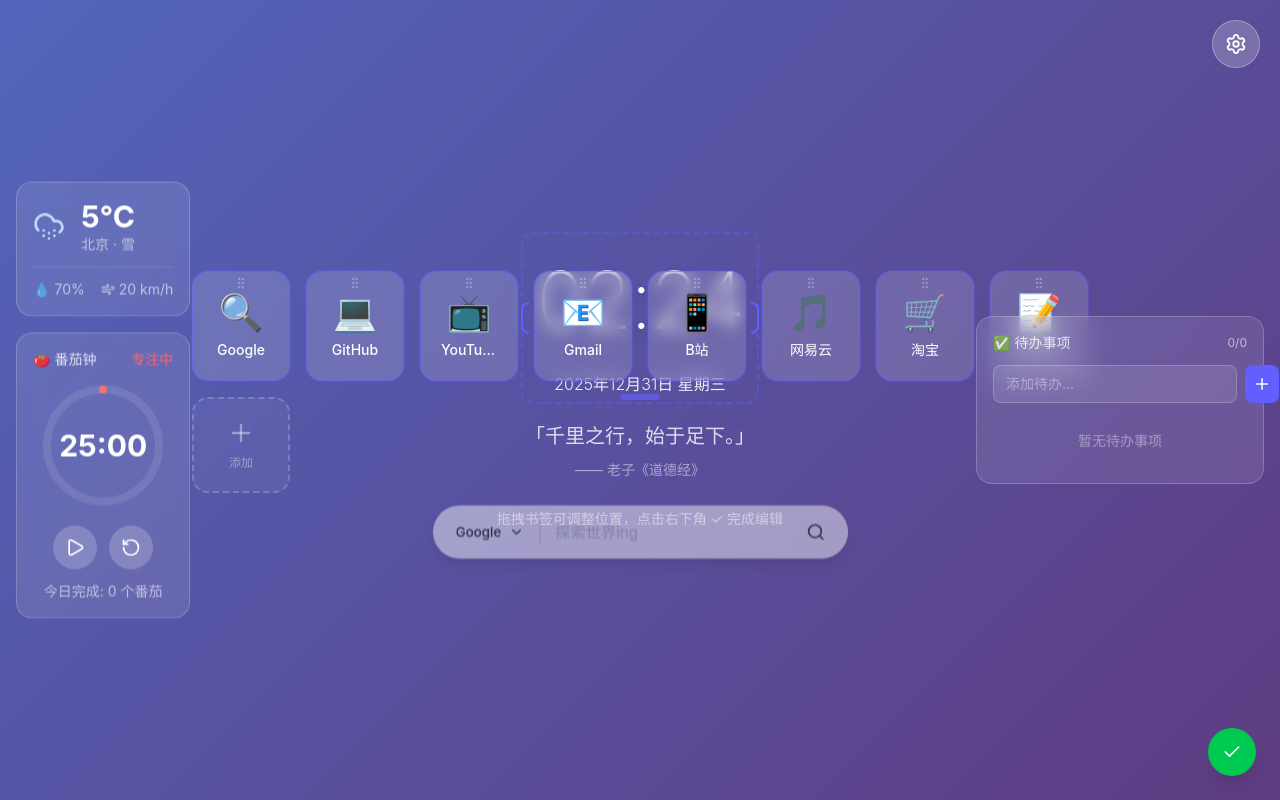
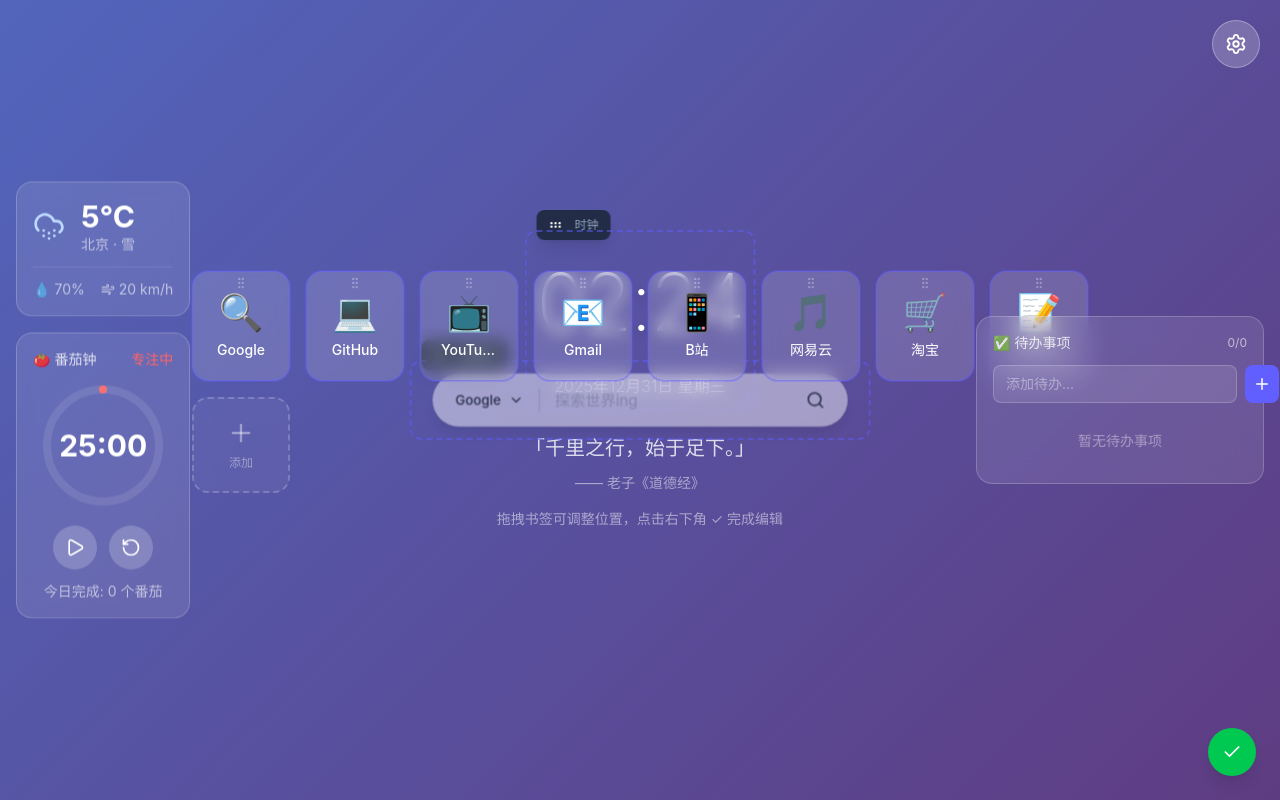
Before and after one commit to onecoin9/noDarkTabPage, a React (Vite) app: page / in a window 1280 px wide. Both pictures are taken after a click on the button 1232 px from the left and 752 px from the top of the page. Built offline with nearby package versions, Linux system fonts and the light colour scheme.

Commit message:
feat: draggable clock and search with position + offset support

```diff
--- a/src/App.tsx
+++ b/src/App.tsx
@@ -17,11 +17,11 @@ import {
   CalendarWidget,
 } from './components';
 import { useAppStore } from './stores/useAppStore';
-import type { BookmarkPosition } from './types';
+import type { PositionPreset } from './types';
 
 // 根据位置获取样式类
-function getPositionClasses(position: BookmarkPosition): string {
-  const positionMap: Record<BookmarkPosition, string> = {
+function getPositionClasses(position: PositionPreset): string {
+  const positionMap: Record<PositionPreset, string> = {
     'top-left': 'items-start justify-start',
     'top-center': 'items-start justify-center',
     'top-right': 'items-start justify-end',
@@ -41,7 +41,7 @@ function App() {
   const bookmarkPosition = settings.bookmarkPosition || 'center';
 
   return (
-    <div className="min-h-screen flex flex-col items-center justify-center p-6 md:p-10 relative">
+    <div className="min-h-screen relative overflow-hidden">
       <Background />
       <CustomCss />
       <SettingsButton />
@@ -89,14 +89,18 @@ function App() {
         )}
       </div>
 
-      {/* 主内容区域 - 时钟和搜索框始终居中 */}
-      <div className="fixed inset-0 flex flex-col items-center justify-center z-10 pointer-events-none">
-        <div className="pointer-events-auto flex flex-col items-center gap-6">
-          <Clock />
-          {settings.showQuote && <DailyQuote />}
-          <SearchBox />
+      {/* 时钟 - 自己管理位置 */}
+      <Clock />
+
+      {/* 每日一言 */}
+      {settings.showQuote && (
+        <div className="fixed top-1/2 left-1/2 -translate-x-1/2 translate-y-8 z-10">
+          <DailyQuote />
         </div>
-      </div>
+      )}
+
+      {/* 搜索框 - 自己管理位置 */}
+      <SearchBox />
 
       {/* 书签区域 - 可配置位置 */}
       <div className={`fixed inset-0 flex p-8 md:p-16 z-10 pointer-events-none ${getPositionClasses(bookmarkPosition)}`}>
--- a/src/components/Clock.tsx
+++ b/src/components/Clock.tsx
@@ -1,22 +1,24 @@
 import { motion } from 'framer-motion';
 import { useTime } from '../hooks/useTime';
 import { useAppStore } from '../stores/useAppStore';
-import { ResizableWrapper } from './ResizableWrapper';
+import { EditableWidget } from './EditableWidget';
 
 export function Clock() {
   const settings = useAppStore((s) => s.settings);
   const updateSettings = useAppStore((s) => s.updateSettings);
   const { time, date } = useTime(settings.showSeconds, settings.timeFormat);
   const fontSize = settings.clockFontSize || 80;
+  const position = settings.clockPosition || { preset: 'center', offsetX: 0, offsetY: -80 };
 
   return (
-    <ResizableWrapper
-      value={fontSize}
-      min={40}
-      max={200}
-      onChange={(v) => updateSettings({ clockFontSize: v })}
-      sensitivity={0.8}
-      label="px"
+    <EditableWidget
+      name="时钟"
+      position={position}
+      onPositionChange={(pos) => updateSettings({ clockPosition: pos })}
+      size={fontSize}
+      minSize={40}
+      maxSize={200}
+      onSizeChange={(size) => updateSettings({ clockFontSize: size })}
     >
       <motion.div
         initial={{ opacity: 0, y: 20 }}
@@ -39,6 +41,6 @@ export function Clock() {
           </div>
         )}
       </motion.div>
-    </ResizableWrapper>
+    </EditableWidget>
   );
 }
--- /dev/null
+++ b/src/components/EditableWidget.tsx
@@ -0,0 +1,185 @@
+import { useState, useRef, useEffect, type ReactNode } from 'react';
+import { motion } from 'framer-motion';
+import { GripHorizontal } from 'lucide-react';
+import { useEditMode } from '../stores/useEditMode';
+import type { ComponentPosition, PositionPreset } from '../types';
+
+interface EditableWidgetProps {
+  children: ReactNode;
+  name: string;
+  position: ComponentPosition;
+  onPositionChange: (position: ComponentPosition) => void;
+  // 可选的大小调整
+  size?: number;
+  minSize?: number;
+  maxSize?: number;
+  onSizeChange?: (size: number) => void;
+  className?: string;
+}
+
+// 位置预设到CSS的映射
+function getPositionStyle(position: ComponentPosition): React.CSSProperties {
+  const { preset, offsetX, offsetY } = position;
+
+  const presetStyles: Record<PositionPreset, { top?: string; bottom?: string; left?: string; right?: string; transform: string }> = {
+    'top-left': { top: '10%', left: '10%', transform: `translate(${offsetX}px, ${offsetY}px)` },
+    'top-center': { top: '10%', left: '50%', transform: `translate(calc(-50% + ${offsetX}px), ${offsetY}px)` },
+    'top-right': { top: '10%', right: '10%', transform: `translate(${-offsetX}px, ${offsetY}px)` },
+    'center-left': { top: '50%', left: '10%', transform: `translate(${offsetX}px, calc(-50% + ${offsetY}px))` },
+    'center': { top: '50%', left: '50%', transform: `translate(calc(-50% + ${offsetX}px), calc(-50% + ${offsetY}px))` },
+    'center-right': { top: '50%', right: '10%', transform: `translate(${-offsetX}px, calc(-50% + ${offsetY}px))` },
+    'bottom-left': { bottom: '10%', left: '10%', transform: `translate(${offsetX}px, ${-offsetY}px)` },
+    'bottom-center': { bottom: '10%', left: '50%', transform: `translate(calc(-50% + ${offsetX}px), ${-offsetY}px)` },
+    'bottom-right': { bottom: '10%', right: '10%', transform: `translate(${-offsetX}px, ${-offsetY}px)` },
+  };
+
+  return {
+    position: 'fixed',
+    ...presetStyles[preset],
+  };
+}
+
+export function EditableWidget({
+  children,
+  name,
+  position,
+  onPositionChange,
+  size,
+  minSize = 40,
+  maxSize = 200,
+  onSizeChange,
+  className = '',
+}: EditableWidgetProps) {
+  const { isEditMode } = useEditMode();
+  const [isDragging, setIsDragging] = useState(false);
+  const [isResizing, setIsResizing] = useState(false);
+  const [dragStart, setDragStart] = useState({ x: 0, y: 0 });
+  const [startOffset, setStartOffset] = useState({ x: 0, y: 0 });
+  const [startSize, setStartSize] = useState(size || 80);
+  const containerRef = useRef<HTMLDivElement>(null);
+
+  // 拖拽移动
+  const handleDragStart = (e: React.MouseEvent) => {
+    e.preventDefault();
+    setIsDragging(true);
+    setDragStart({ x: e.clientX, y: e.clientY });
+    setStartOffset({ x: position.offsetX, y: position.offsetY });
+  };
+
+  // 调整大小
+  const handleResizeStart = (e: React.MouseEvent) => {
+    e.preventDefault();
+    e.stopPropagation();
+    setIsResizing(true);
+    setDragStart({ x: e.clientX, y: e.clientY });
+    setStartSize(size || 80);
+  };
+
+  useEffect(() => {
+    if (!isDragging && !isResizing) return;
+
+    const handleMouseMove = (e: MouseEvent) => {
+      if (isDragging) {
+        const deltaX = e.clientX - dragStart.x;
+        const deltaY = e.clientY - dragStart.y;
+        onPositionChange({
+          ...position,
+          offsetX: startOffset.x + deltaX,
+          offsetY: startOffset.y + deltaY,
+        });
+      }
+      if (isResizing && onSizeChange) {
+        const deltaY = e.clientY - dragStart.y;
+        const newSize = Math.max(minSize, Math.min(maxSize, startSize + deltaY * 0.5));
+        onSizeChange(Math.round(newSize));
+      }
+    };
+
+    const handleMouseUp = () => {
+      setIsDragging(false);
+      setIsResizing(false);
+    };
+
+    window.addEventListener('mousemove', handleMouseMove);
+    window.addEventListener('mouseup', handleMouseUp);
+    return () => {
+      window.removeEventListener('mousemove', handleMouseMove);
+      window.removeEventListener('mouseup', handleMouseUp);
+    };
+  }, [isDragging, isResizing, dragStart, startOffset, startSize, position, onPositionChange, onSizeChange, minSize, maxSize]);
+
+  const positionStyle = getPositionStyle(position);
+
+  if (!isEditMode) {
+    return (
+      <div ref={containerRef} style={positionStyle} className={`z-10 ${className}`}>
+        {children}
+      </div>
+    );
+  }
+
+  return (
+    <div
+      ref={containerRef}
+      style={positionStyle}
+      className={`z-10 group ${className}`}
+    >
+      {/* 编辑模式工具栏 */}
+      <motion.div
+        initial={{ opacity: 0, y: 5 }}
+        animate={{ opacity: 1, y: 0 }}
+        className="absolute -top-8 left-0 flex items-center gap-1 bg-slate-800/90 backdrop-blur-sm rounded-lg px-2 py-1 text-xs text-white shadow-lg"
+      >
+        {/* 拖拽手柄 */}
+        <button
+          onMouseDown={handleDragStart}
+          className="p-1 hover:bg-white/10 rounded cursor-move"
+          title="拖拽移动"
+        >
+          <GripHorizontal size={14} />
+        </button>
+        <span className="text-slate-400 px-1">{name}</span>
+      </motion.div>
+
+      {/* 虚线边框 */}
+      <div className="absolute -inset-3 border-2 border-dashed border-indigo-500/50 rounded-xl pointer-events-none group-hover:border-indigo-500/80 transition-colors" />
+
+      {children}
+
+      {/* 调整大小手柄 - 右下角 */}
+      {onSizeChange && (
+        <motion.div
+          onMouseDown={handleResizeStart}
+          whileHover={{ scale: 1.2 }}
+          className="absolute -bottom-2 -right-2 w-4 h-4 cursor-se-resize flex items-center justify-center z-20"
+        >
+          <svg viewBox="0 0 10 10" className="w-3 h-3 text-indigo-500" fill="currentColor">
+            <path d="M9 9H7V7H9V9ZM9 5H7V3H9V5ZM5 9H3V7H5V9Z" />
+          </svg>
+        </motion.div>
+      )}
+
+      {/* 底部调整手柄 */}
+      {onSizeChange && (
+        <motion.div
+          onMouseDown={handleResizeStart}
+          whileHover={{ scaleX: 1.1 }}
+          className="absolute -bottom-2 left-1/2 -translate-x-1/2 w-12 h-2 cursor-s-resize flex items-center justify-center z-20 opacity-0 group-hover:opacity-100 transition-opacity"
+        >
+          <div className={`w-8 h-1 rounded-full ${isResizing ? 'bg-indigo-400' : 'bg-indigo-500/60'}`} />
+        </motion.div>
+      )}
+
+      {/* 大小/位置提示 */}
+      {(isDragging || isResizing) && (
+        <motion.div
+          initial={{ opacity: 0 }}
+          animate={{ opacity: 1 }}
+          className="absolute -bottom-8 left-1/2 -translate-x-1/2 px-2 py-1 bg-indigo-500 text-white text-xs rounded shadow-lg whitespace-nowrap"
+        >
+          {isResizing && size ? `${size}px` : `X: ${position.offsetX}, Y: ${position.offsetY}`}
+        </motion.div>
+      )}
+    </div>
+  );
+}
--- a/src/components/SearchBox.tsx
+++ b/src/components/SearchBox.tsx
@@ -2,6 +2,7 @@ import { useState, useRef, useEffect, useCallback, type KeyboardEvent } from 're
 import { motion, AnimatePresence } from 'framer-motion';
 import { Search, ChevronDown } from 'lucide-react';
 import { useAppStore } from '../stores/useAppStore';
+import { EditableWidget } from './EditableWidget';
 import type { SearchEngine } from '../types';
 
 // 星星粒子组件
@@ -116,8 +117,10 @@ export function SearchBox() {
   const [dropdownOpen, setDropdownOpen] = useState(false);
   const [showSparkle, setShowSparkle] = useState(false);
   const settings = useAppStore((s) => s.settings);
+  const updateSettings = useAppStore((s) => s.updateSettings);
   const setSearchEngine = useAppStore((s) => s.setSearchEngine);
   const dropdownRef = useRef<HTMLDivElement>(null);
+  const position = settings.searchPosition || { preset: 'center', offsetX: 0, offsetY: 0 };
   const selectorRef = useRef<HTMLButtonElement>(null);
   const [selectorWidth, setSelectorWidth] = useState(0);
 
@@ -171,11 +174,16 @@ export function SearchBox() {
   const textColor = isLight ? '#1f2937' : '#f3f4f6';
 
   return (
+    <EditableWidget
+      name="搜索框"
+      position={position}
+      onPositionChange={(pos) => updateSettings({ searchPosition: pos })}
+    >
       <motion.div
         initial={{ opacity: 0, y: 20 }}
         animate={{ opacity: 1, y: 0 }}
         transition={{ duration: 0.8, delay: 0.2 }}
-      className="w-full max-w-xl mx-auto"
+        className="w-full max-w-xl"
       >
         <motion.div
           className="flex items-center backdrop-blur-sm px-4 py-2 shadow-lg cursor-text relative"
@@ -294,5 +302,6 @@ export function SearchBox() {
           </button>
         </motion.div>
       </motion.div>
+    </EditableWidget>
   );
 }
--- a/src/components/index.ts
+++ b/src/components/index.ts
@@ -6,6 +6,7 @@ export { Background } from './Background';
 export { CustomCss } from './CustomCss';
 export { EditModeButton } from './EditModeButton';
 export { ResizableWrapper } from './ResizableWrapper';
+export { EditableWidget } from './EditableWidget';
 export { SettingsModal } from './Settings/SettingsModal';
 export {
   Pomodoro,
--- a/src/stores/useAppStore.ts
+++ b/src/stores/useAppStore.ts
@@ -31,6 +31,8 @@ const defaultSettings: AppSettings = {
   searchBoxColor: '#ffffff',
   searchBoxRadius: 9999,
   clockFontSize: 80,
+  clockPosition: { preset: 'center', offsetX: 0, offsetY: -80 },
+  searchPosition: { preset: 'center', offsetX: 0, offsetY: 0 },
   background: {
     type: 'gradient',
     value: 'linear-gradient(135deg, #667eea 0%, #764ba2 100%)',
--- a/src/types/index.ts
+++ b/src/types/index.ts
@@ -25,11 +25,21 @@ export type SearchEngine = 'google' | 'baidu' | 'bing' | 'duckduckgo';
 // 书签显示模式
 export type BookmarkDisplayMode = 'grid' | 'list' | 'icon';
 
-// 书签位置
-export type BookmarkPosition =
+// 位置类型
+export type PositionPreset =
   | 'top-left' | 'top-center' | 'top-right'
   | 'center-left' | 'center' | 'center-right'
   | 'bottom-left' | 'bottom-center' | 'bottom-right';
+
+// 组件位置配置（支持9宫格 + 微调）
+export interface ComponentPosition {
+  preset: PositionPreset;
+  offsetX: number; // 水平偏移 px
+  offsetY: number; // 垂直偏移 px
+}
+
+// 书签位置（保持兼容）
+export type BookmarkPosition = PositionPreset;
 
 // 时间格式
 export type TimeFormat = '12h' | '24h';
@@ -84,6 +94,10 @@ export interface AppSettings {
   // 时间字体大小
   clockFontSize: number;
 
+  // 组件位置
+  clockPosition: ComponentPosition;
+  searchPosition: ComponentPosition;
+
   // 外观
   background: BackgroundConfig;
   customCss: string;
```
Lines whose indentation alone changed are shown as unchanged.
